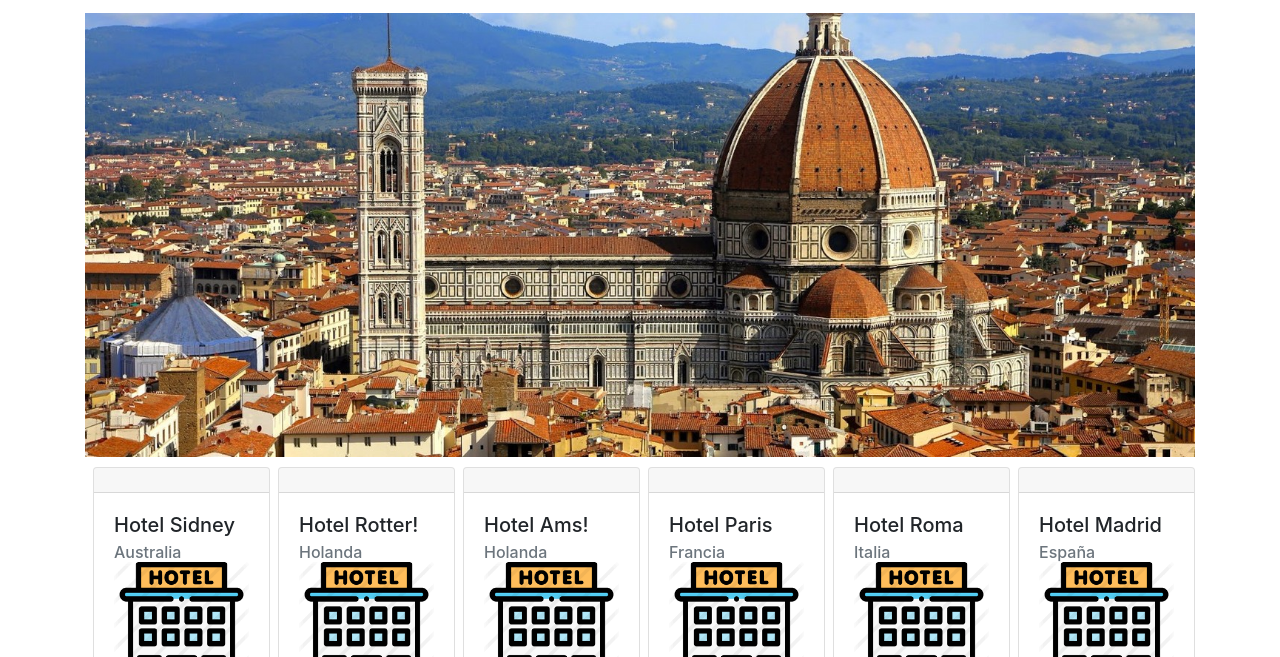
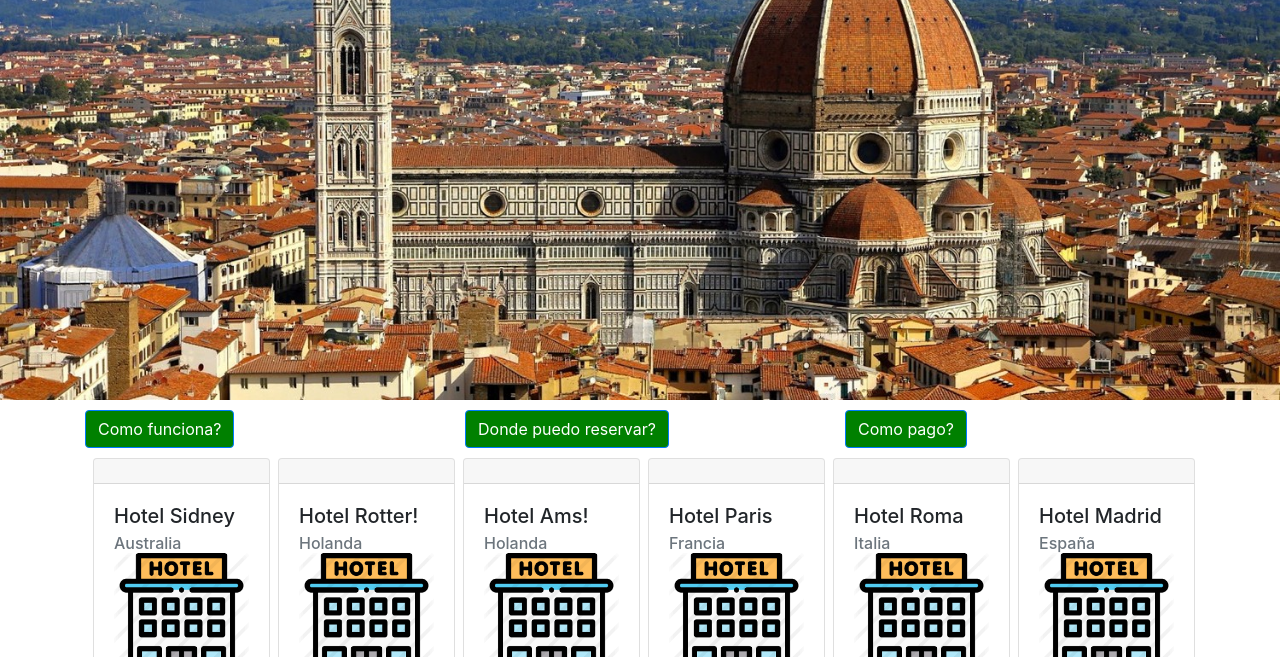
Before and after one commit to MarcosEscandon/Universidad-Austral-Bootstrap, a website: page index.html in a window 1280 px wide. Shown: the part 498-1155 px from the top of the page. Drawn offline with nearby package versions, Linux system fonts and the light colour scheme; a web font is replaced by a local one.

Commit message:
Se agrego botones Collapse

```diff
--- a/css/main.css
+++ b/css/main.css
@@ -46,3 +46,9 @@ footer {
 	padding-top: 10px;
 
 }
+
+.img-fluid {
+
+	padding-bottom: 10px;
+
+}
--- a/index.html
+++ b/index.html
@@ -99,23 +99,40 @@
 
 	</div>
 
+	<img src="images/firenze.jpg" class="img-fluid" alt="responsive image">
+
   	<div class="container">
+
   		<div class="row">
-    		<div class="col-sm-4">
+
+  			<div class="col-sm-4">
+  				<button class="btn btn-primary" type="button" data-toggle="collapse" data-target="#funciona" aria-expanded="false" aria-controls="multiCollapse1">Como funciona?</button>
+  			</div>
+  			<div class="col-sm-4">
+  				<button class="btn btn-primary" type="button" data-toggle="collapse" data-target="#reserva" aria-expanded="false" aria-controls="multiCollapse1">Donde puedo reservar?</button>
+  			</div>
+  			<div class="col-sm-4">
+  				<button class="btn btn-primary" type="button" data-toggle="collapse" data-target="#pago" aria-expanded="false" aria-controls="multiCollapse1">Como pago?</button>
+  			</div>
+
+  		</div>
+
+  		<div class="row">
+    		<div class="col-sm-4 collapse multi-collapse" id="funciona">
 
   	<h2>Como es el sistema?</h2>
   		<p>Busca los hoteles segun tus gustos!</p>
 
   			</div>
 
-  			<div class="col-sm-4">
+  			<div class="col-sm-4 collapse multi-collapse" id="reserva">
 
   	<h2>Donde hago la reserva?</h2>
   		<p>Elije la ciudad y luego ingresa tus datos!</p>
 
   			</div>
 
-  			<div class="col-sm-4">
+  			<div class="col-sm-4 collapse multi-collapse" id="pago">
 
   	<h2>Como puedo pagarlo?</h2>
   		<p>Podes pagar con cualquier metodo de pago online!</p>
@@ -124,7 +141,7 @@
 
 	</div>
 
-	<img src="images/firenze.jpg" class="img-fluid" alt="responsive image">
+
 
 	<div class="d-flex flex-wrap flex-row-reverse">
   		<div class="card card-hotel d-flex flex-column justify-content-between ml-2">
```
